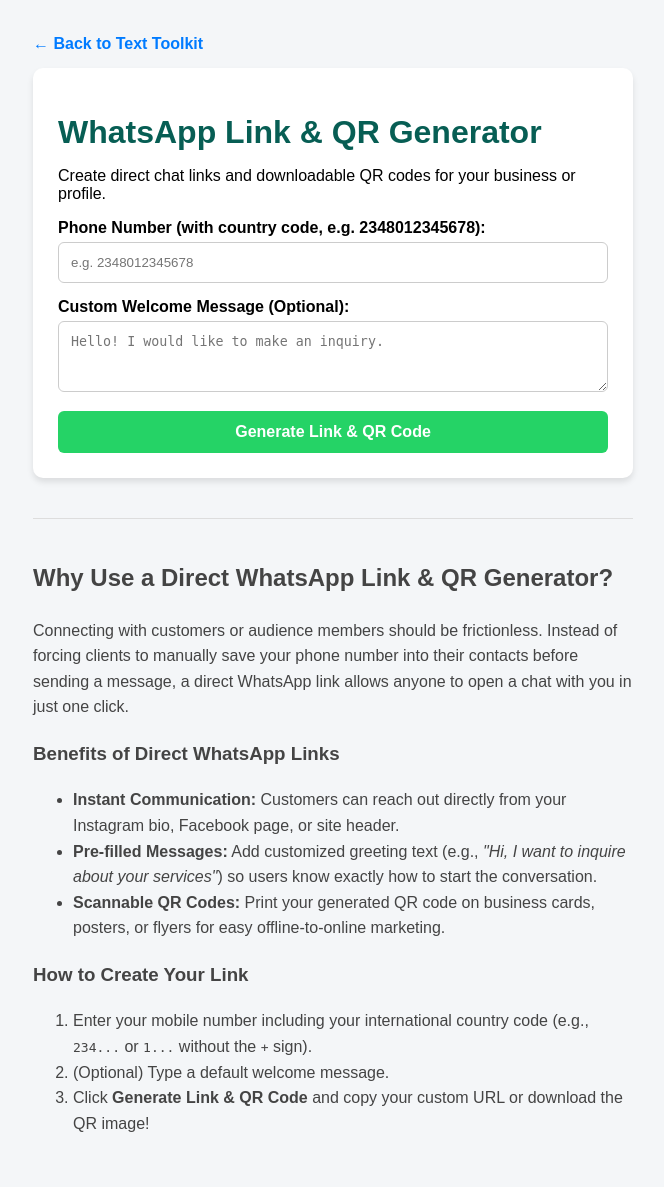
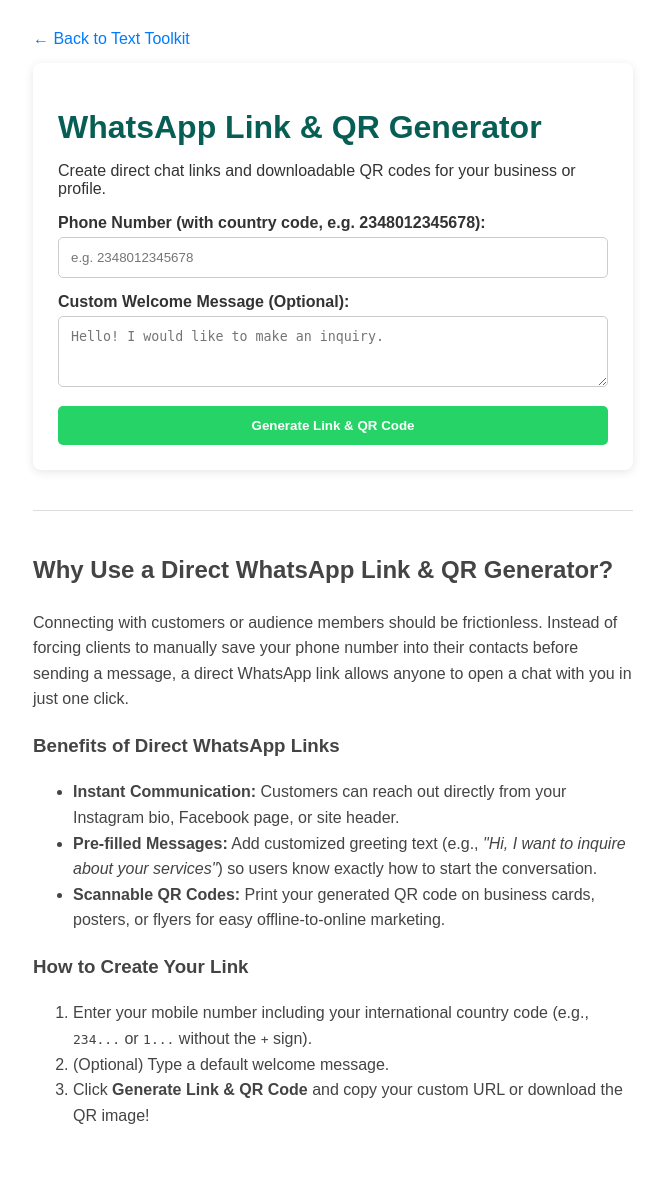
Before and after one commit to A-SODIQY/text-toolkit, a Flask app: page /whatsapp in a window 1280 px wide. Shown: the whole page, without its empty margins (307-971 px from the left). After the commit the page ends 1124 px from the top, so only its background shows below. Run offline with Flask 3, Linux system fonts and the light colour scheme.

Commit message:
Update whatsapp layout and download button styles

```diff
--- a/templates/whatsapp.html
+++ b/templates/whatsapp.html
@@ -1,21 +1,28 @@
 <!DOCTYPE html>
 <html lang="en">
 <head>
-<link rel="icon" type="image/png" href="{{ url_for('static', filename='og-image.png') }}">
+    <link rel="icon" type="image/png" href="{{ url_for('static', filename='og-image.png') }}">
     <meta charset="UTF-8">
     <meta name="viewport" content="width=device-width, initial-scale=1.0">
     <title>WhatsApp Direct Link & QR Code Generator</title>
     <style>
-        body { font-family: Arial, sans-serif; max-width: 600px; margin: 20px auto; padding: 15px; background: #f4f6f8; }
-        .card { background: white; padding: 25px; border-radius: 10px; box-shadow: 0 4px 6px rgba(0,0,0,0.1); }
+        body { font-family: Arial, sans-serif; max-width: 600px; margin: 30px auto; padding: 0 20px; color: #333; }
+        .card { background: white; padding: 25px; border-radius: 8px; box-shadow: 0 2px 10px rgba(0,0,0,0.1); }
         h1 { color: #075e54; margin-bottom: 5px; }
-        label { font-weight: bold; display: block; margin-top: 15px; margin-bottom: 5px; }
-        input, textarea { width: 100%; padding: 12px; border: 1px solid #ccc; border-radius: 6px; box-sizing: border-box; }
-        button { background: #25d366; color: white; border: none; padding: 12px 20px; font-weight: bold; border-radius: 6px; width: 100%; margin-top: 15px; cursor: pointer; font-size: 16px; }
-        .result { margin-top: 25px; background: #e7fceb; padding: 15px; border-radius: 8px; text-align: center; word-break: break-all; }
+        label { font-weight: bold; display: block; margin-top: 15px; }
+        input, textarea { width: 100%; padding: 12px; margin-top: 5px; border: 1px solid #ccc; border-radius: 5px; box-sizing: border-box; }
+        button { background: #25d366; color: white; border: none; padding: 12px 20px; font-weight: bold; border-radius: 5px; cursor: pointer; margin-top: 15px; width: 100%; }
+        .result { margin-top: 25px; background: #e7fce8; padding: 20px; border-radius: 8px; text-align: center; }
+
+        /* Fixes long URL mobile overflow */
+        .result a { word-break: break-all; }
+
+        /* Styles the download button nicely */
+        .download-btn { display: inline-block; background-color: #128c7e; color: white !important; padding: 10px 18px; border-radius: 5px; text-decoration: none; font-weight: bold; margin-top: 12px; }
+
         .qr-img { margin-top: 15px; max-width: 200px; }
         .nav { margin-bottom: 15px; }
-        .nav a { color: #007bff; text-decoration: none; font-weight: bold; }
+        .nav a { color: #007bff; text-decoration: none; }
     </style>
 <!-- Google tag (gtag.js) -->
   <script async src="https://www.googletagmanager.com/gtag/js?id=G-HN3NF99E3H"></script>
@@ -65,7 +72,7 @@
             {% if qr_code_url %}
             <h4>Scannable QR Code:</h4>
             <img class="qr-img" src="{{ qr_code_url }}" alt="WhatsApp QR Code"><br>
-            <a href="{{ qr_code_url }}" download="whatsapp_qr.png" style="display:inline-block; margin-top:10px; color:#075e54;">Download QR Code</a>
+            <a href="{{ qr_code_path }}" download="whatsapp-qr.png" class="download-btn">⬇️ Download QR Code</a>
             {% endif %}
         </div>
         {% endif %}
```
